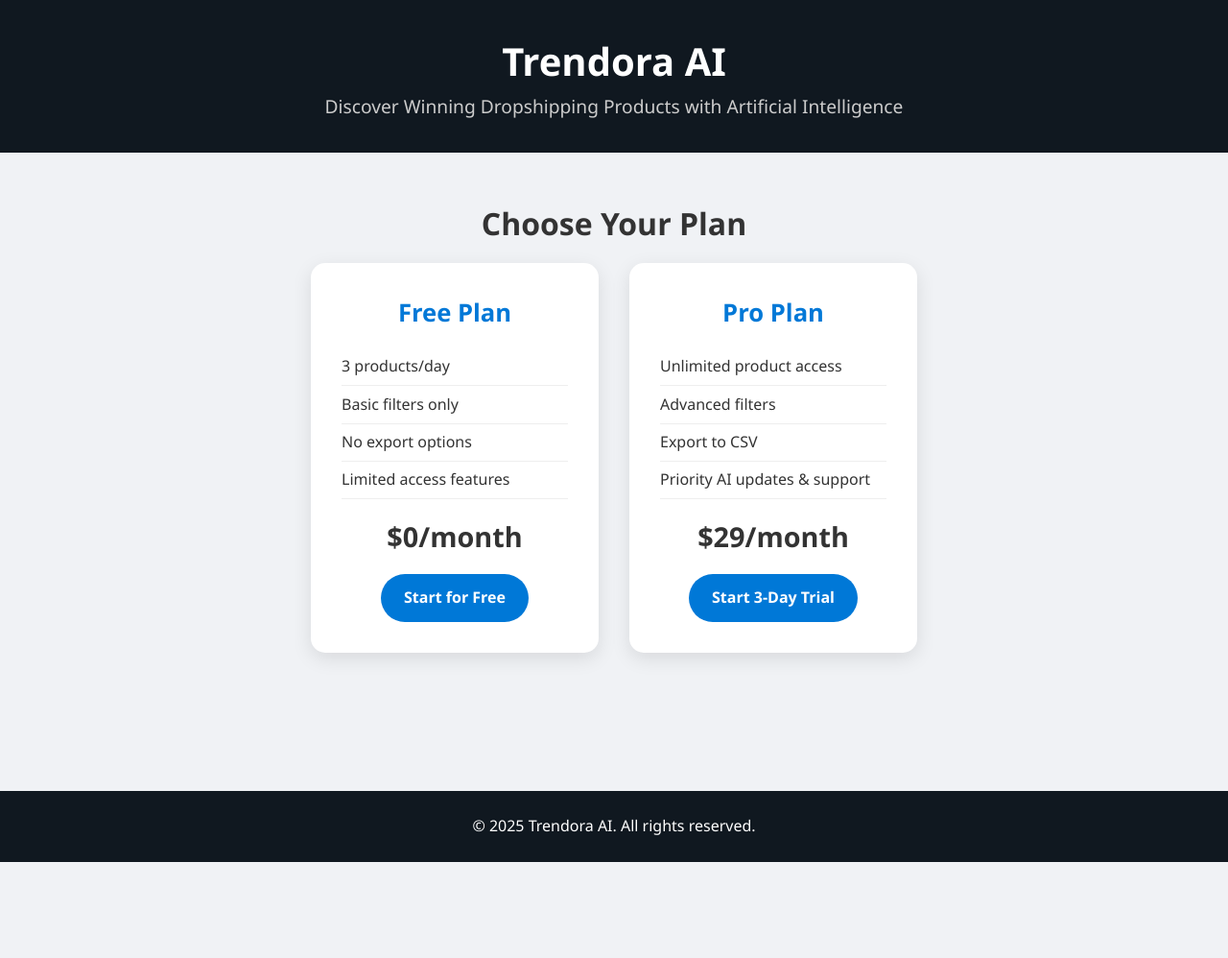
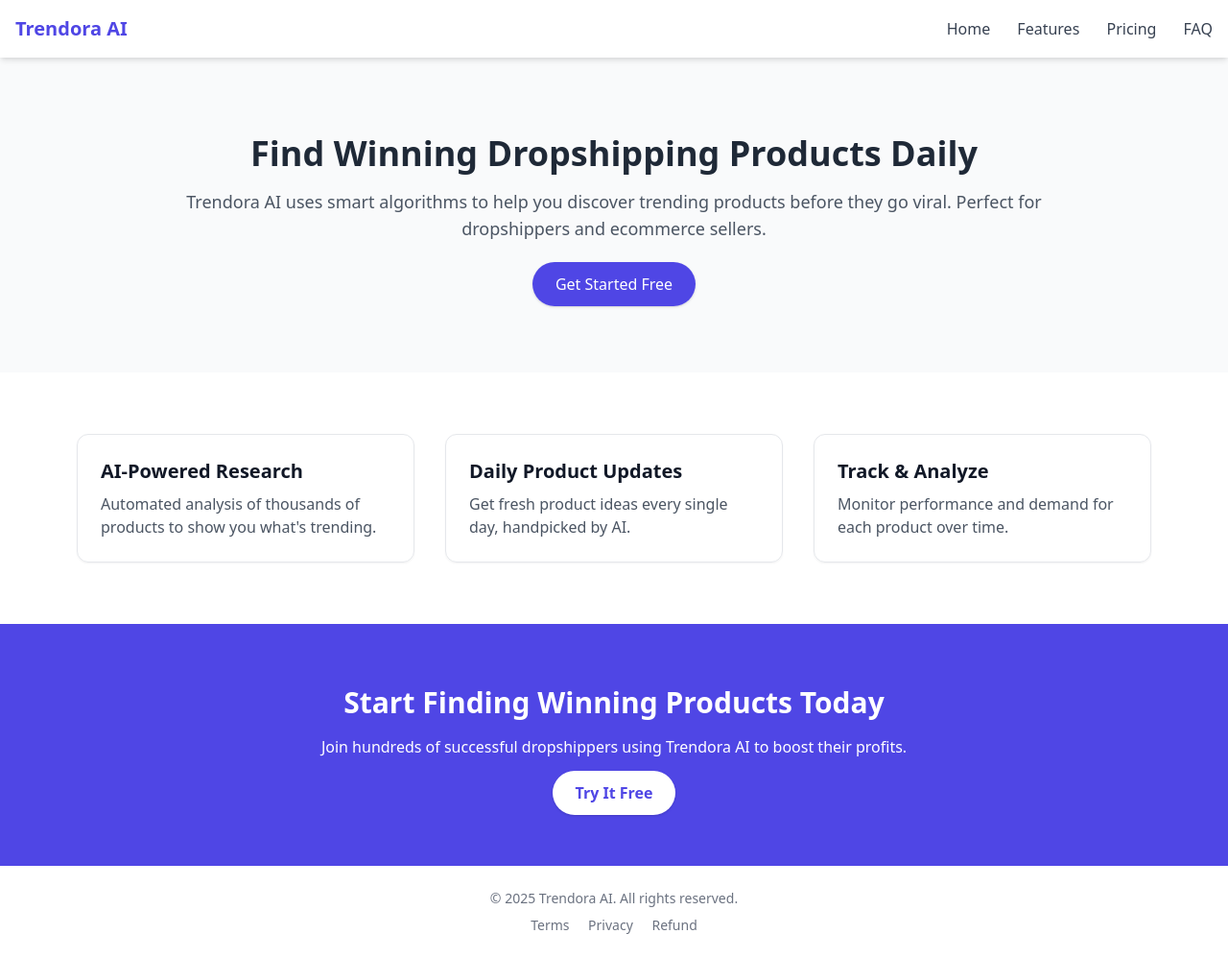
Before and after one commit to Trendora-ai/trendora-ai.github.io, a plain HTML site: page index.html in a window 1280 px wide. Shown: the whole page at 96% size. Before the commit the page ends 898 px from the top, so only its background shows below. Drawn offline with nearby package versions, Linux system fonts and the light colour scheme.

Commit message:
Update index.html

```diff
--- a/index.html
+++ b/index.html
@@ -3,68 +3,75 @@
 <head>
   <meta charset="UTF-8" />
   <meta name="viewport" content="width=device-width, initial-scale=1.0" />
-  <title>Trendora AI – Winning Dropshipping Products with AI</title>
-  <meta name="description" content="Use Trendora AI to discover top trending dropshipping products. Get daily insights, filters, and AI-powered recommendations.">
-  <meta property="og:title" content="Trendora AI – Winning Dropshipping Products with AI">
-  <meta property="og:description" content="Use Trendora AI to discover top trending dropshipping products. Get daily insights, filters, and AI-powered recommendations.">
-  <meta property="og:image" content="https://trendora-ai.github.io/logo.png">
-  <meta property="og:url" content="https://trendora-ai.github.io">
+  <meta name="description" content="Trendora AI helps you discover trending dropshipping products using AI-powered insights. Join now and find winning products daily!" />
+  <title>Trendora AI - Discover Winning Dropshipping Products</title>
+  <link rel="stylesheet" href="https://cdn.jsdelivr.net/npm/tailwindcss@2.2.19/dist/tailwind.min.css">
   <style>
-    * { margin: 0; padding: 0; box-sizing: border-box; }
-    body { font-family: 'Segoe UI', Tahoma, Geneva, Verdana, sans-serif; background: #f0f2f5; color: #333; line-height: 1.6; }
-    header { background: #101820; color: white; padding: 2rem 0; text-align: center; }
-    header h1 { font-size: 2.5rem; }
-    header p { font-size: 1.2rem; color: #ccc; }
-    main { padding: 3rem 2rem; max-width: 1100px; margin: auto; }
-    .pricing-section { text-align: center; margin-bottom: 3rem; }
-    .pricing-cards { display: flex; flex-wrap: wrap; gap: 2rem; justify-content: center; }
-    .card { background: white; border-radius: 15px; padding: 2rem; width: 300px; box-shadow: 0 6px 20px rgba(0,0,0,0.1); transition: 0.3s ease; }
-    .card:hover { transform: translateY(-5px); }
-    .card h2 { font-size: 1.6rem; color: #0078d7; margin-bottom: 1rem; }
-    .card ul { list-style: none; text-align: left; padding-left: 0; margin-bottom: 1rem; }
-    .card ul li { padding: 0.4rem 0; border-bottom: 1px solid #eee; }
-    .card .price { font-size: 1.8rem; margin: 1rem 0; font-weight: bold; }
-    .button { background: #0078d7; color: white; text-decoration: none; padding: 0.75rem 1.5rem; border-radius: 30px; display: inline-block; font-weight: bold; transition: 0.3s; }
-    .button:hover { background: #005bb5; }
-    footer { background: #101820; color: white; text-align: center; padding: 1.5rem 2rem; margin-top: 3rem; }
+    .fade-in {
+      animation: fadeIn 2s ease-in;
+    }
+    @keyframes fadeIn {
+      0% { opacity: 0; transform: translateY(20px); }
+      100% { opacity: 1; transform: translateY(0); }
+    }
   </style>
 </head>
-<body>
-  <header>
-    <h1>Trendora AI</h1>
-    <p>Discover Winning Dropshipping Products with Artificial Intelligence</p>
+<body class="bg-gray-50 text-gray-900">
+  <!-- Navbar -->
+  <header class="bg-white shadow-md sticky top-0 z-50">
+    <div class="max-w-7xl mx-auto px-4 py-4 flex justify-between items-center">
+      <h1 class="text-xl font-bold text-indigo-600">Trendora AI</h1>
+      <nav class="space-x-6">
+        <a href="index.html" class="text-gray-700 hover:text-indigo-600">Home</a>
+        <a href="features.html" class="text-gray-700 hover:text-indigo-600">Features</a>
+        <a href="pricing.html" class="text-gray-700 hover:text-indigo-600">Pricing</a>
+        <a href="faq.html" class="text-gray-700 hover:text-indigo-600">FAQ</a>
+      </nav>
+    </div>
   </header>
-  <main>
-    <section class="pricing-section">
-      <h2 style="font-size: 2rem; margin-bottom: 1rem;">Choose Your Plan</h2>
-      <div class="pricing-cards">
-        <div class="card">
-          <h2>Free Plan</h2>
-          <ul>
-            <li>3 products/day</li>
-            <li>Basic filters only</li>
-            <li>No export options</li>
-            <li>Limited access features</li>
-          </ul>
-          <p class="price">$0/month</p>
-          <a href="https://checkout.paddle.com/pri_01jyrncgswz1e7m215fc8avqj3" class="button">Start for Free</a>
-        </div>
-        <div class="card">
-          <h2>Pro Plan</h2>
-          <ul>
-            <li>Unlimited product access</li>
-            <li>Advanced filters</li>
-            <li>Export to CSV</li>
-            <li>Priority AI updates & support</li>
-          </ul>
-          <p class="price">$29/month</p>
-          <a href="https://checkout.paddle.com/pri_01jyvvxqw2n2v6tkaj78fqy5n0" class="button">Start 3-Day Trial</a>
-        </div>
+
+  <!-- Hero Section -->
+  <section class="text-center py-20 fade-in">
+    <div class="max-w-4xl mx-auto">
+      <h2 class="text-4xl font-extrabold text-gray-800 mb-4">Find Winning Dropshipping Products Daily</h2>
+      <p class="text-lg text-gray-600 mb-8">Trendora AI uses smart algorithms to help you discover trending products before they go viral. Perfect for dropshippers and ecommerce sellers.</p>
+      <a href="pricing.html" class="px-6 py-3 bg-indigo-600 text-white rounded-full shadow hover:bg-indigo-700 transition">Get Started Free</a>
+    </div>
+  </section>
+
+  <!-- Features Preview -->
+  <section class="bg-white py-16">
+    <div class="max-w-6xl mx-auto px-4 grid grid-cols-1 md:grid-cols-3 gap-8">
+      <div class="p-6 border rounded-xl shadow-sm">
+        <h3 class="text-xl font-semibold mb-2">AI-Powered Research</h3>
+        <p class="text-gray-600">Automated analysis of thousands of products to show you what's trending.</p>
       </div>
-    </section>
-  </main>
-  <footer>
-    <p>© 2025 Trendora AI. All rights reserved.</p>
+      <div class="p-6 border rounded-xl shadow-sm">
+        <h3 class="text-xl font-semibold mb-2">Daily Product Updates</h3>
+        <p class="text-gray-600">Get fresh product ideas every single day, handpicked by AI.</p>
+      </div>
+      <div class="p-6 border rounded-xl shadow-sm">
+        <h3 class="text-xl font-semibold mb-2">Track & Analyze</h3>
+        <p class="text-gray-600">Monitor performance and demand for each product over time.</p>
+      </div>
+    </div>
+  </section>
+
+  <!-- Call to Action -->
+  <section class="text-center py-16 bg-indigo-600 text-white">
+    <h2 class="text-3xl font-bold mb-4">Start Finding Winning Products Today</h2>
+    <p class="mb-6">Join hundreds of successful dropshippers using Trendora AI to boost their profits.</p>
+    <a href="pricing.html" class="bg-white text-indigo-600 px-6 py-3 rounded-full font-semibold shadow hover:bg-gray-100 transition">Try It Free</a>
+  </section>
+
+  <!-- Footer -->
+  <footer class="text-center py-6 bg-white text-gray-500 text-sm">
+    <p>&copy; 2025 Trendora AI. All rights reserved.</p>
+    <div class="mt-2 space-x-4">
+      <a href="terms.html" class="hover:underline">Terms</a>
+      <a href="privacy.html" class="hover:underline">Privacy</a>
+      <a href="refund.html" class="hover:underline">Refund</a>
+    </div>
   </footer>
 </body>
 </html>
```
